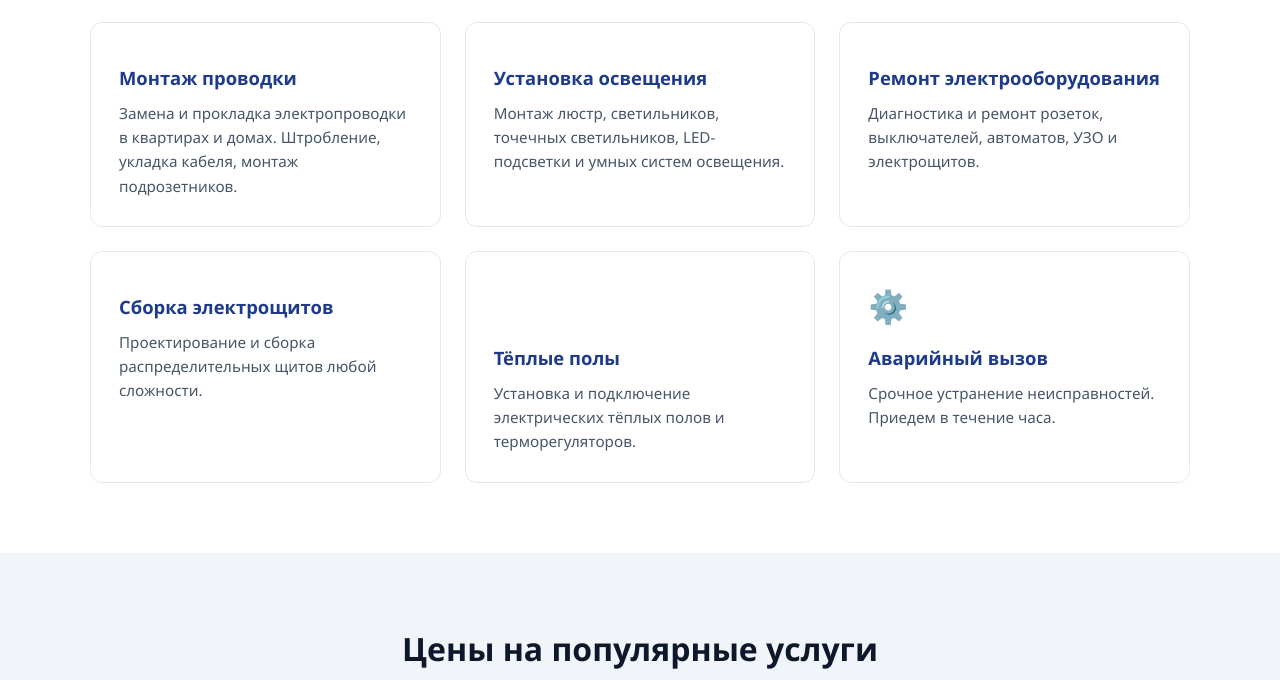
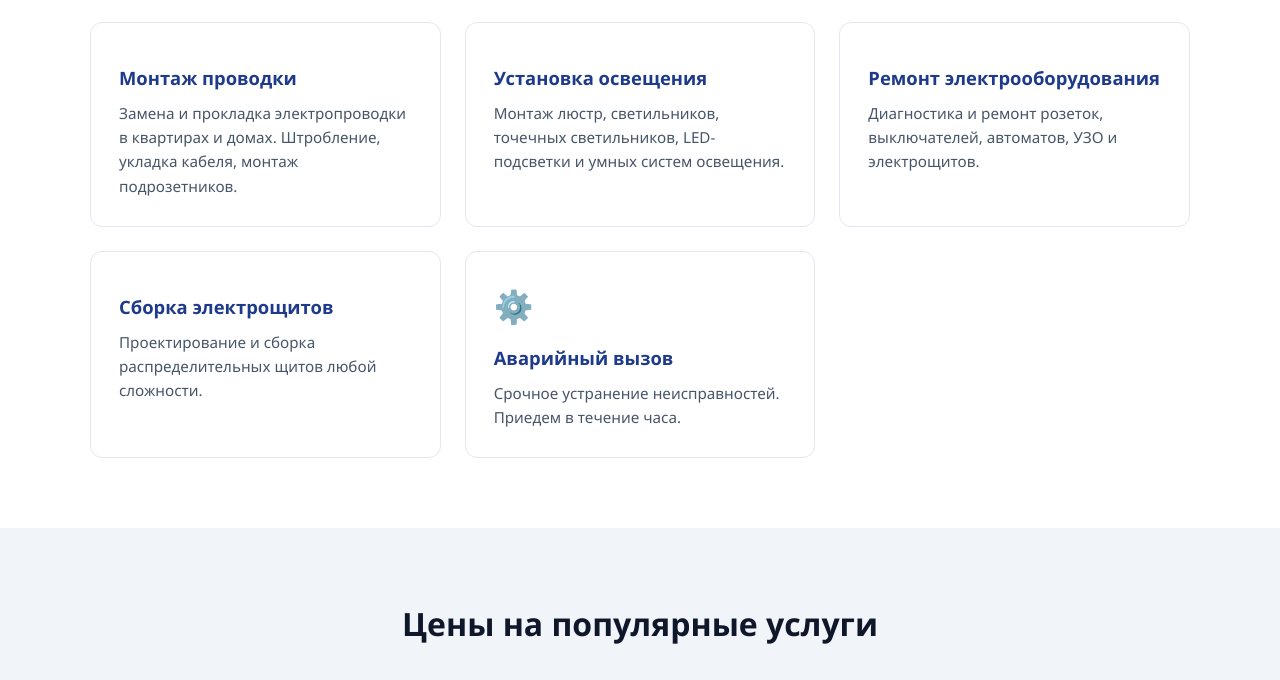
Before and after one commit to gitchkfffffffffffffffff/site_electros, a website: page index.html in a window 1280 px wide. Shown: the part 601-1281 px from the top of the page. Drawn offline with Linux system fonts and the light colour scheme.

Commit message:
Обновил сайт

```diff
--- a/index.html
+++ b/index.html
@@ -54,11 +54,6 @@
                     <div class="card-icon"></div>
                     <h3>Сборка электрощитов</h3>
                     <p>Проектирование и сборка распределительных щитов любой сложности.</p>
-                </div>
-                <div class="card">
-                    <div class="card-icon">️</div>
-                    <h3>Тёплые полы</h3>
-                    <p>Установка и подключение электрических тёплых полов и терморегуляторов.</p>
                 </div>
                 <div class="card">
                     <div class="card-icon">⚙️</div>
```
